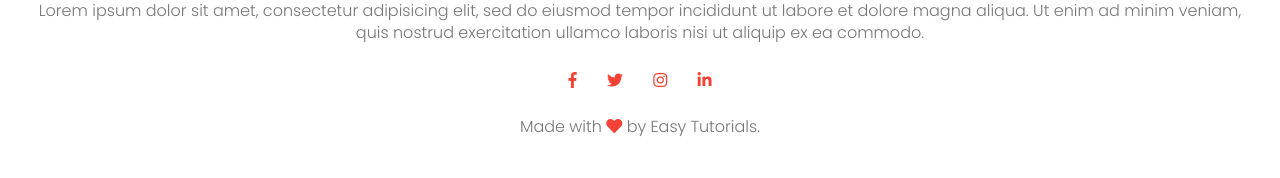
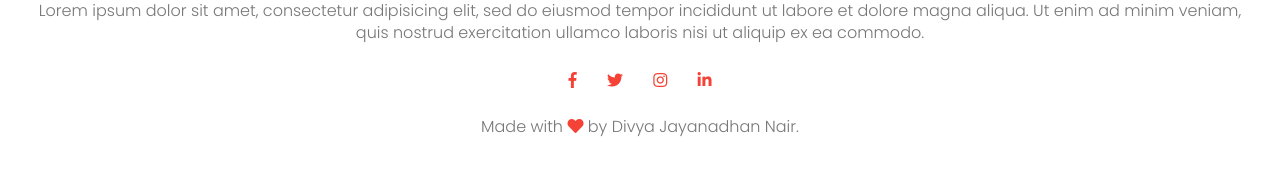
Before and after one commit to ProgrammingWithDivya/edufordUniversity, a Django app: page /blog/ in a window 1280 px wide. Shown: the part 2376-2554 px from the top of the page. Run offline with Django 5.2, Linux system fonts and the light colour scheme; some libraries are stand-ins or nearby versions.

Commit message:
updated html files

```diff
--- a/universityapp/templates/about.html
+++ b/universityapp/templates/about.html
@@ -82,7 +82,7 @@
 		 <i class="fab fa-twitter"></i>
 		  <i class="fab fa-instagram"></i>
 		  <i class="fab fa-linkedin-in"></i>
-		  <p>Made with <i class="fas fa-heart"></i> by Easy Tutorials.</p>
+		  <p>Made with <i class="fas fa-heart"></i> by Divya Jayanadhan Nair.</p>
 
 
 	</div>
--- a/universityapp/templates/blog.html
+++ b/universityapp/templates/blog.html
@@ -143,7 +143,7 @@
 		 <i class="fab fa-twitter"></i>
 		  <i class="fab fa-instagram"></i>
 		  <i class="fab fa-linkedin-in"></i>
-		  <p>Made with <i class="fas fa-heart"></i> by Easy Tutorials.</p>
+		  <p>Made with <i class="fas fa-heart"></i> by Divya Jayanadhan Nair.</p>
 
 
 	</div>
--- a/universityapp/templates/contact.html
+++ b/universityapp/templates/contact.html
@@ -110,7 +110,7 @@
 		 <i class="fab fa-twitter"></i>
 		  <i class="fab fa-instagram"></i>
 		  <i class="fab fa-linkedin-in"></i>
-		  <p>Made with <i class="fas fa-heart"></i> by Easy Tutorials.</p>
+		  <p>Made with <i class="fas fa-heart"></i> by Divya Jayanadhan Nair.</p>
 
 
 	</div>
--- a/universityapp/templates/course.html
+++ b/universityapp/templates/course.html
@@ -116,7 +116,7 @@
 		 <i class="fab fa-twitter"></i>
 		  <i class="fab fa-instagram"></i>
 		  <i class="fab fa-linkedin-in"></i>
-		  <p>Made with <i class="fas fa-heart"></i> by Easy Tutorials.</p>
+		  <p>Made with <i class="fas fa-heart"></i> by Divya Jayanadhan Nair.</p>
 
 
 	</div>
--- a/universityapp/templates/index.html
+++ b/universityapp/templates/index.html
@@ -203,7 +203,7 @@
 		 <i class="fab fa-twitter"></i>
 		  <i class="fab fa-instagram"></i>
 		  <i class="fab fa-linkedin-in"></i>
-		  <p>Made with <i class="fas fa-heart"></i> by Easy Tutorials.</p>
+		  <p>Made with <i class="fas fa-heart"></i>by Divya Jayanadhan Nair.</p>
 
 
 	</div>
```
